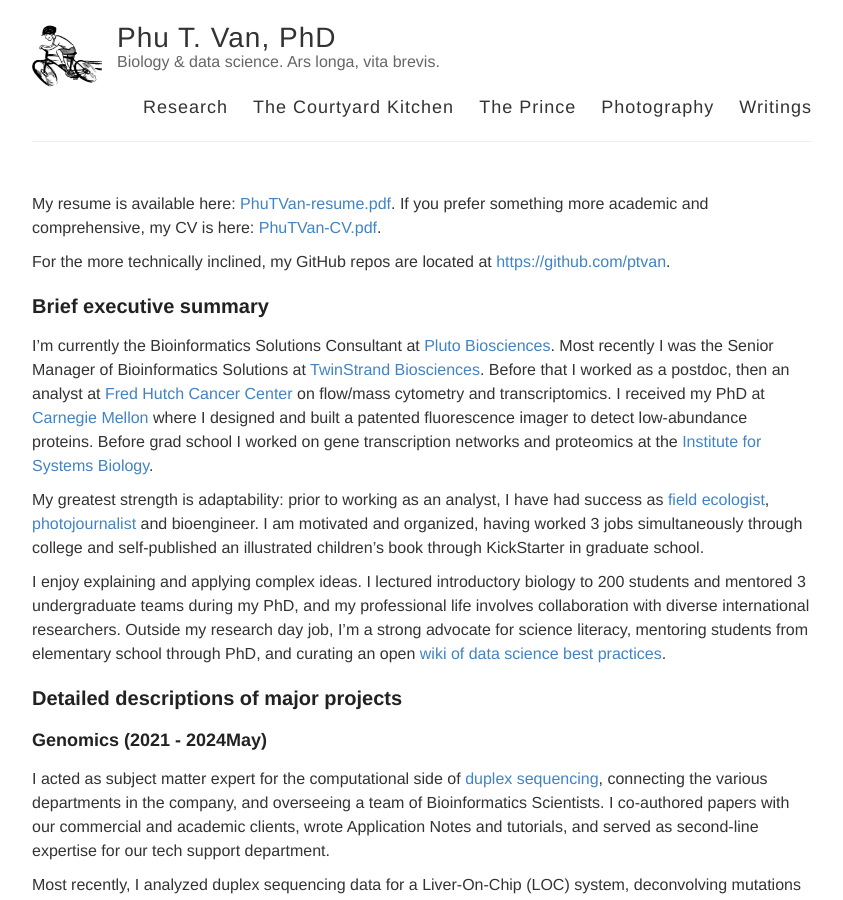
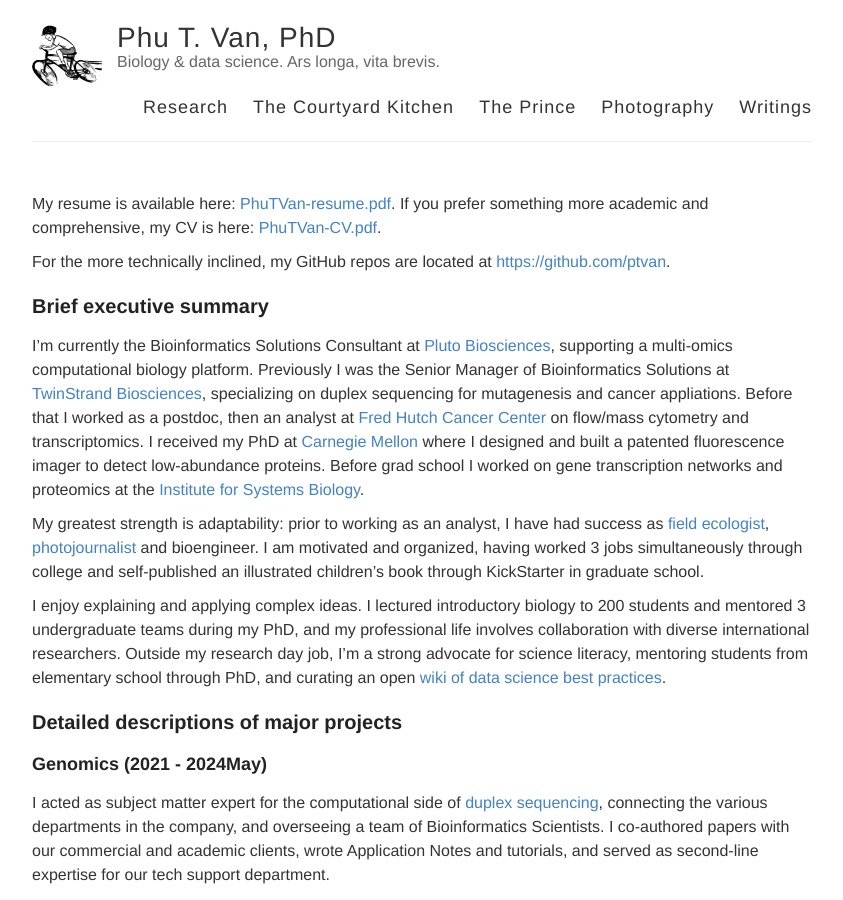
Before and after one commit to ptvan/ptvan.github.io, a Jekyll site: the page built from research.md, in a window 1280 px wide and 900 px high. Shown: the whole window, without its empty margins (218-1061 px from the left). Built offline with Jekyll 4.4.1, drawn with Linux system fonts in a browser that asks for light colours.

Commit message:
Update research.md
minor update to executive summary

```diff
--- a/research.md
+++ b/research.md
@@ -10,7 +10,7 @@ For the more technically inclined, my GitHub repos are located at [https://githu
 
 ## Brief executive summary
 
-I'm currently the Bioinformatics Solutions Consultant at [Pluto Biosciences](https://pluto.bio). Most recently I was the Senior Manager of Bioinformatics Solutions at [TwinStrand Biosciences](https://twinstrandbio.com/). Before that I worked as a postdoc, then an analyst at [Fred Hutch Cancer Center](https://www.fredhutch.org/en/research/divisions/vaccine-infectious-disease-division.html) on flow/mass cytometry and transcriptomics. I received my PhD at [Carnegie Mellon](https://cmu.edu/bio) where I designed and built a patented fluorescence imager to detect low-abundance proteins. Before grad school I worked on gene transcription networks and proteomics at the [Institute for Systems Biology](https://baliga.systemsbiology.net/).
+I'm currently the Bioinformatics Solutions Consultant at [Pluto Biosciences](https://pluto.bio), supporting a multi-omics computational biology platform. Previously I was the Senior Manager of Bioinformatics Solutions at [TwinStrand Biosciences](https://twinstrandbio.com/), specializing on duplex sequencing for mutagenesis and cancer appliations. Before that I worked as a postdoc, then an analyst at [Fred Hutch Cancer Center](https://www.fredhutch.org/en/research/divisions/vaccine-infectious-disease-division.html) on flow/mass cytometry and transcriptomics. I received my PhD at [Carnegie Mellon](https://cmu.edu/bio) where I designed and built a patented fluorescence imager to detect low-abundance proteins. Before grad school I worked on gene transcription networks and proteomics at the [Institute for Systems Biology](https://baliga.systemsbiology.net/).
 
 My greatest strength is adaptability: prior to working as an analyst, I have had success as [field ecologist](https://www.fs.usda.gov/colville), [photojournalist](https://makingtheprince.blogspot.com/2013/11/meet-author.html) and bioengineer. I am motivated and organized, having worked 3 jobs simultaneously through college and self-published an illustrated children's book through KickStarter in graduate school.
 
```
